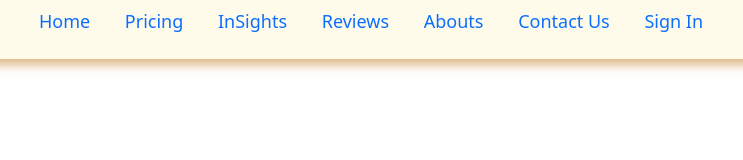
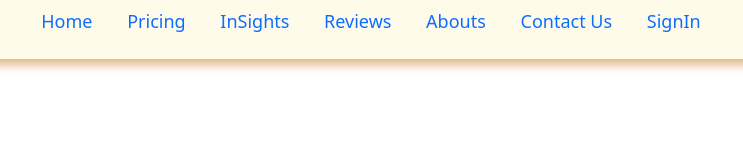
Before and after one commit to Cherpalli-Shiva/Webpage, a plain HTML site: page index.html in a window 1280 px wide. Shown: the full height of the page, 300-1043 px from the left. Drawn offline with nearby package versions, Linux system fonts and the light colour scheme.

Commit message:
Update index.html
Changed Sign In to SignIn

```diff
--- a/index.html
+++ b/index.html
@@ -19,7 +19,7 @@
                     <a href="reviews.html">Reviews</a>
                     <a href="aboutus.html">Abouts </a>
                     <a href="contactus.html">Contact Us</a>
-                    <a href="signin.html">Sign In</a>
+                    <a href="signin.html">SignIn</a>
                 </li>
             </ul>
         </div>
```
